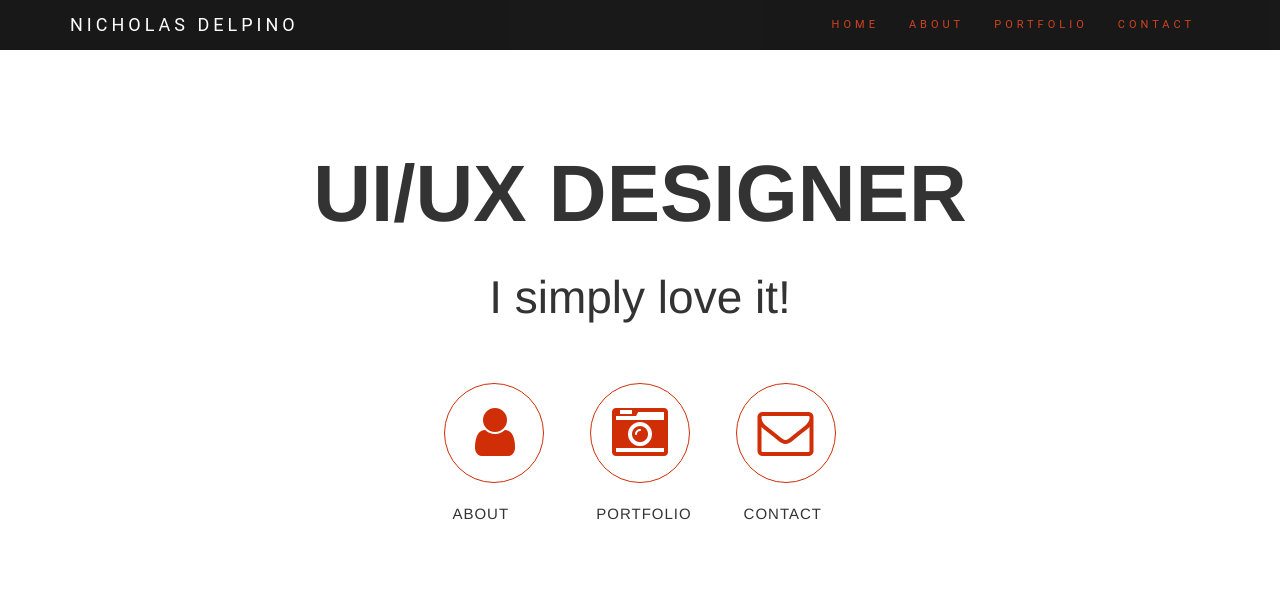
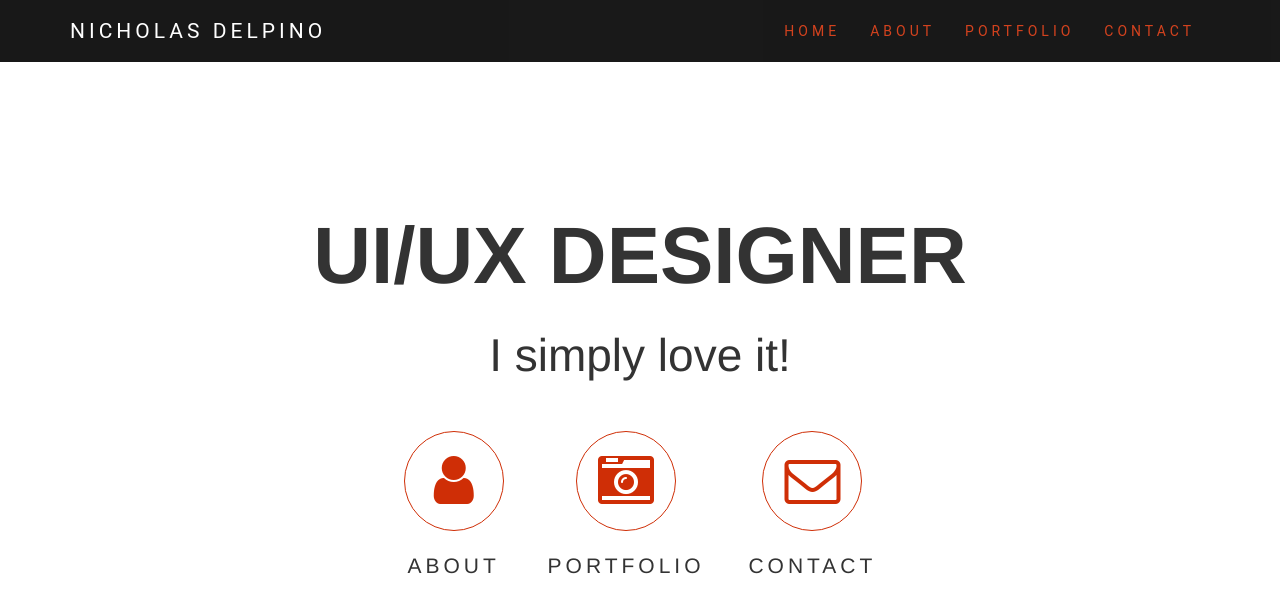
Before and after one commit to NBDelpino1/Bootstrap, a PHP site: page / in a window 1280 px wide. Shown: the top 613 px of the page. Run offline with PHP 8.4, Linux system fonts and the light colour scheme; some libraries are stand-ins or nearby versions.

Commit message:
cleaned up CSS classes, got rid of redundancies, adjusted some style and HTML

```diff
--- a/about.html
+++ b/about.html
@@ -13,7 +13,7 @@
     <link href="css/styles.css" rel="stylesheet">
 </head>
 <body>
-    <div class="wrapper">
+    <div class="main-wrapper">
         <nav class="navbar">
             <div class="container">
                 <div class="navbar-header">
@@ -35,9 +35,9 @@
             </div>
         </nav>
         <div class="container text-center test">
-            <h3>About Me</h3>
+            <h3 class="content-headline"><i class="fa fa-star" aria-hidden="true"></i> About Me</h3>
             <img class="img-circle" src="img/IandI.png">
-            <div class="container small text-center">
+            <div class="container about-desc-cont text-center">
                 <p>
                     I am humble person who is eager to learn and willing to go the extra mile to succeed in this industry.
                     I just graduated from the UCF coding bootcamp with a good understanding of the fundamentals of Full Stack Web Development.
--- a/contact.html
+++ b/contact.html
@@ -13,7 +13,7 @@
     <link href="css/styles.css" rel="stylesheet">
 </head>
 <body>
-    <div class="wrapper">
+    <div class="main-wrapper">
         <nav class="navbar">
             <div class="container">
                 <div class="navbar-header">
@@ -35,7 +35,7 @@
             </div>
         </nav>
         <div class="container text-center">
-            <h3>Send Me A Message</h3>
+            <h3 class="content-headline"><i class="fa fa-star" aria-hidden="true"></i> Contact Me</h3>
             <form>
                 <div class="form-group">
                     <div class="col-xs-12 col-md-6">
@@ -55,7 +55,7 @@
                     </div>
                     <div class="col-xs-3">
                         <span class="help-block"></span>
-                        <button type="submit" class="btn btn-default btn-lg">Submit</button>
+                        <button type="submit" class="btn btn-default btn-lg">SUBMIT</button>
                     </div>
                 </div>
             </form>
--- a/css/styles.css
+++ b/css/styles.css
@@ -1,25 +1,21 @@
-
-/* ----------- Nav styles ----------- */
 .navbar {
     font-family: 'Roboto', sans-serif;
     margin-bottom: 0;
-    /*background-color: #2d2d30;*/
+    padding-top:5px;
+    padding-bottom:5px;
+    border-radius:0;
     background-color: #000000;
-    border: 0;
-    font-size: 11px !important;
-    letter-spacing: 4px;
+    letter-spacing:4px;
     opacity: 0.9;
-    border-radius:0;
 }
-
 
 .navbar-nav  li a {
     color: #cf2e06;
 }
 
 .navbar-brand {
-    /*color: #cf2e06;*/
     color: #ffffff;
+    font-size:1.5em;
 }
 
 .navbar-brand:hover {
@@ -28,94 +24,149 @@
 
 .icon-bar {
     background-color:#cf2e06;
+    padding:2px;
 }
 
-/*Navlinks styling*/
-.navbar-nav  li a:hover {
-    color: #cf2e06 !important;
-    /*background-color: #d6d6d6;*/
+.hm-pg-icon-div {
+    display: inline-block;
+    margin: 20px;
 }
 
-/* ----------- Homepage icons ----------- */
-.floating-box {
-    display: inline-block;
-    margin: 20px;
+.icon-subtext {
     letter-spacing:4px;
 }
 
-/*Reduce icon margin so they stay inline*/
-@media only screen and (max-width: 500px) {
-    .floating-box {
-        margin: 5px;
-    }
+.hm-pg-icon {
+    color: #cf2e06;
+    border:1px solid #cf2e06;
+    border-radius: 50%;
+    padding-top:20px;
+    width: 100px;
+    height: 100px;
+    margin-bottom: 20px;
 }
 
-/*Hompage Icon styling*/
-.homepage-icon {
-    border:1px solid #cf2e06;
-    color: #cf2e06;
-    border-radius: 50%;
-    padding:20px;
-    width: 100px;
-    height: 100px;
-    -moz-transition:.5s;
-    -webkit-transition:.5s;
-    -o-transition:.5s;
-    transition:.5s;
-    margin-bottom: 20px;
-    padding-left:21px;
+.hm-pg-icon:hover {
+    background-color: #cf2e06;
+    color: #ffffff;
+    transition: all .5s ease;
 }
 
-/*Small adjustment to get Hompage Icons centered when mobile*/
-.fa-user:before {
-    margin-left:4px;
-}
-
-/*Hover effect for Homepage Icons*/
-.homepage-icon:hover {
-    /*background-color: #d7d7d7;*/
-    /*color: #ffffff;*/
-    /*border-color: #000000;*/;
-    background-color: #f7f7f7;
-}
-
-/* ----------- Homepage text ----------- */
 .headline {
     font-size:80px;
     font-weight:700;
-    margin-top:100px;
-    /*color: #000000;*/
+    margin-top:150px;
 }
 
 .subtext {
     font-size:46px;
     font-weight:100;
-    margin-top:34px;
-    margin-bottom:40px;
-    /*color: #cf2e06;*/
+    margin-top:30px;
+    margin-bottom:30px;
 }
 
-.icontext {
-    font-size:15px;
+.content-headline {
+    font-size:36px;
     font-weight:300;
-    margin-left:8px;
+    margin-top:60px;
+    margin-bottom:60px
 }
 
-/* ----------- Homepage portrait ----------- */
-@media only screen and (max-width: 667px) {
+.content-desc {
+    font-size:20px;
+    font-weight:300;
+    margin-top:60px;
+    margin-bottom:50px
+}
+
+p {
+    font-weight:200;
+    letter-spacing:1px;
+    text-align: justify;
+    font-size:1.5em;
+}
+
+.fa-star {
+    color: #cf2e06;
+}
+
+form {
+    display: inline-block;
+    text-align: left;
+    width:80%;
+}
+
+.btn {
+    color: #ffffff;
+    background-color: #cf2e06;
+    border-color: #cf2e06;
+    font-weight:600;
+    width:150px;
+    letter-spacing:2px;
+}
+
+.btn:hover {
+    color: #ffffff;
+    background-color: #b72a07;
+    border-color: #b72a07;
+}
+
+.img-circle {
+    width:200px;
+    margin-bottom:5%;
+    /*border:3px solid #000000;*/
+    padding:0px;
+    box-shadow: 0 4px 8px 0 rgba(0, 0, 0, 0.2), 0 6px 20px 0 rgba(0, 0, 0, 0.19);
+}
+
+.about-desc-cont {
+    width:80%;
+}
+
+.portfolio-img {
+    margin:10px;
+    display: inline-block;
+}
+
+.portfolio-thumb:hover {
+    opacity: 0.5;
+    filter: alpha(opacity=50); /* For IE8 and earlier */
+}
+
+.img-responsive {
+    box-shadow: 0 4px 8px 0 rgba(0, 0, 0, 0.2), 0 6px 20px 0 rgba(0, 0, 0, 0.19);
+}
+/*portrait*/
+@media only screen and (max-width: 500px) {
+    .hm-pg-icon-div {
+        margin: 5px;
+    }
+    .icon-subtext {
+        font-size:1em;
+    }
     .headline {
         font-size:46px;
+        margin-top:100px;
     }
     .subtext {
         font-size:26px;
     }
-    .icontext {
-        font-size:12px;
-        font-weight:300;
-        margin-left:8px;
+    .content-headline {
+        font-size:26px;
+    }
+    p {
+        font-size:1.15em;
+        font-weight:200;
+    }
+    form {
+        width:100%;
+    }
+    .about-desc-cont {
+        width:100%;
     }
 }
-/* ----------- Homepage landscape ----------- */
+
+/*landscape*/
 @media only screen
 and (min-device-width: 375px)
 and (max-device-width: 667px)
@@ -130,25 +181,33 @@ and (orientation: landscape) {
         margin-top:10px;
         margin-bottom:0px;
     }
-    .icontext {
-        font-size:12px;
-        font-weight:300;
-        margin-left:8px;
+    .content-headline {
+        font-size:26px;
+    }
+    p {
+        font-size:1.15em;
+        font-weight:200;
+    }
+    form {
+        width:100%;
+    }
+    .about-desc-cont {
+        width:100%;
     }
 }
 
-/*!* ----------- Homepage Laptop Non-Retina Screens ----------- *!*/
+/*!* ----------- Homepage Laptop Non-Retina Screens Testing ----------- *!*/
 /*@media screen*/
 /*and (min-device-width: 1200px)*/
 /*and (max-device-width: 1600px)*/
 /*and (-webkit-min-device-pixel-ratio: 1) {*/
-    /*.headline {*/
-        /*font-size:16px;*/
-        /*margin-top:0px;*/
-    /*}*/
+/*.headline {*/
+/*font-size:16px;*/
+/*margin-top:0px;*/
+/*}*/
 /*}*/
 
-/*!* ----------- Homepage Laptop Retina Screens ----------- *!*/
+/*!* ----------- Homepage Laptop Retina Screens Testing ----------- *!*/
 /*@media screen*/
 /*and (min-device-width: 1200px)*/
 /*and (max-device-width: 1600px)*/
@@ -156,204 +215,50 @@ and (orientation: landscape) {
 /*and (min-resolution: 192dpi) {*/
 /*}*/
 
-
-/* ----------- Video ----------- */
-.wrapper {
-    position: relative;
-    z-index: 2
-}
-
-video {
-    position: fixed;
-    top: 50%; left: 50%;
-    z-index: 1;
-    transform: translate(-50%, -50%);
-}
-
-.responsive-video {
-    max-width: 100%;
-    height: auto;
-}
-
-/* ----------- Video ----------- */
-@media only screen and (max-width: 500px) {
-    .wrapper {
-
-    }
-    video {
-        top:85%;
-        width:100%;
-        height:100%;
-    }
-}
-
-
-/* ----------- Background Image ----------- */
-
-#bg {
-    position: fixed;
-    top: -50%;
-    left: -50%;
-    width: 200%;
-    height: 200%;
-}
-#bg img {
-    position: absolute;
-    top: 0;
-    left: 0;
-    right: 0;
-    bottom: 0;
-    margin: auto;
-    min-width: 50%;
-    min-height: 50%;
-
-}
-
-
-
-
-
-
-
-
-
-
-
-
-
-
-/*div.img {*/
-    /*margin: 5px;*/
-    /*border: 1px solid #ccc;*/
-    /*float: left;*/
-    /*width: 180px;*/
+ /*!*----------- Video Testing ----------- *!*/
+/*.main-wrapper {*/
+    /*position: relative;*/
+    /*z-index: 2*/
 /*}*/
 
-/*div.img:hover {*/
-    /*border: 1px solid #777;*/
+/*video {*/
+    /*position: fixed;*/
+    /*top: 50%; left: 50%;*/
+    /*z-index: 1;*/
+    /*transform: translate(-50%, -50%);*/
 /*}*/
 
-/*div.img img {*/
-    /*width: 100%;*/
+/*.responsive-video {*/
+    /*max-width: 100%;*/
     /*height: auto;*/
 /*}*/
 
-/*div.desc {*/
-    /*padding: 15px;*/
-    /*text-align: center;*/
+/*@media only screen and (max-width: 500px) {*/
+    /*.main-wrapper {*/
+
+    /*}*/
+    /*video {*/
+        /*top:85%;*/
+        /*width:100%;*/
+        /*height:100%;*/
+    /*}*/
 /*}*/
 
-
-
-
-
-/* ----------- Contact Page Form ----------- */
-h3 {
-    margin-top:10%;
-    margin-bottom:5%;
-    font-size:25px;
-    font-weight:100;
-}
-
-form {
-    display: inline-block;
-    text-align: left;
-    width:80%;
-}
-
-.btn {
-    color: #ffffff;
-    background: rgb(207,46,6); /* Old browsers */
-    background: -moz-linear-gradient(top,  rgba(207,46,6,1) 0%, rgba(255,48,25,1) 100%); /* FF3.6-15 */
-    background: -webkit-linear-gradient(top,  rgba(207,46,6,1) 0%,rgba(255,48,25,1) 100%); /* Chrome10-25,Safari5.1-6 */
-    background: linear-gradient(to bottom,  rgba(207,46,6,1) 0%,rgba(255,48,25,1) 100%); /* W3C, IE10+, FF16+, Chrome26+, Opera12+, Safari7+ */
-    filter: progid:DXImageTransform.Microsoft.gradient( startColorstr='#cf0404', endColorstr='#ff3019',GradientType=0 ); /* IE6-9 */
-    border-color: rgb(207,46,6);
-    font-weight:200;
-
-}
-
-/* ----------- Contact Page portrait ----------- */
-@media only screen and (max-width: 667px) {
- form {
-     width:100%;
- }
-    h3 {
-        margin-top:15%;
-        margin-bottom:10%;
-    }
-}
-/* ----------- Contact Page landscape ----------- */
-@media only screen
-and (min-device-width: 375px)
-and (max-device-width: 667px)
-and (-webkit-min-device-pixel-ratio: 2)
-and (orientation: landscape) {
- form {
-     width:85%;
- }
-    h3 {
-        margin-top:10%;
-        margin-bottom:10%;
-    }
-}
-
-
-
-
-/* ----------- About Page ----------- */
-.img-circle {
-    width:200px;
-    margin-bottom:5%;
-    border:3px solid #cf2e06;
-    padding:10px;
-}
-
-
-p {
-    font-weight:200;
-    letter-spacing: 1px;
-    text-align: justify;
-    /*TODO - need to adjust this text size*/
-    font-size:18px;
-}
-
-
-
-
-/*TODO - testing out width of about text*/
-.small {
-    width:80%;
-}
-
-
-
-
-
-
-
-
-
-
-.portfolio-img {
-    margin:10px;
-    display: inline-block;
-    /*border:solid 1px lightgrey;*/
-
-
-}
-
-
-
-
-
-/*div.desc {*/
-    /*padding: 15px;*/
-    /*text-align: center;*/
+ /*!*----------- BG Img Testing ----------- *!*/
+/*#bg {*/
+    /*position: fixed;*/
+    /*top: -50%;*/
+    /*left: -50%;*/
+    /*width: 200%;*/
+    /*height: 200%;*/
 /*}*/
-
-
-.tint:hover {
-    opacity: 0.5;
-    filter: alpha(opacity=50); /* For IE8 and earlier */
-}
+/*#bg img {*/
+    /*position: absolute;*/
+    /*top: 0;*/
+    /*left: 0;*/
+    /*right: 0;*/
+    /*bottom: 0;*/
+    /*margin: auto;*/
+    /*min-width: 50%;*/
+    /*min-height: 50%;*/
+/*}*/
--- a/index.html
+++ b/index.html
@@ -13,7 +13,7 @@
     <link href="css/styles.css" rel="stylesheet">
 </head>
 <body>
-    <div class="wrapper">
+    <div class="main-wrapper">
         <nav class="navbar">
             <div class="container">
                 <div class="navbar-header">
@@ -37,19 +37,23 @@
         <div class="text-center">
             <h1 class="headline">UI/UX DESIGNER</h1>
             <h3 class="subtext">I simply love it!</h3>
-            <!--<h1 class="headline">FRONT END WEB DEVELOPER</h1>-->
-            <!--<h3 class="subtext">Specializing in UI/UX Design </h3>-->
-            <div class="floating-box">
-                <a href="about.html"><i class="fa fa-user fa-4x homepage-icon" aria-hidden="true"></i></a>
-                <p class="icontext">ABOUT</p>
+            <div class="hm-pg-icon-div">
+                <a href="about.html"><i class="fa fa-user fa-4x hm-pg-icon" aria-hidden="true"></i></a>
+                <div>
+                    <p class="text-center icon-subtext">ABOUT</p>
+                </div>
             </div>
-            <div class="floating-box">
-                <a href="portfolio.html"><i class="fa fa-camera-retro fa-4x homepage-icon" aria-hidden="true"></i></a>
-                <p class="icontext">PORTFOLIO</p>
+            <div class="hm-pg-icon-div">
+                <a href="portfolio.html"><i class="fa fa-camera-retro fa-4x hm-pg-icon" aria-hidden="true"></i></a>
+                <div>
+                    <p class="text-center icon-subtext">PORTFOLIO</p>
+                </div>
             </div>
-            <div class="floating-box">
-                <a href="contact.html"><i class="fa fa-envelope-o fa-4x homepage-icon" aria-hidden="true"></i><br></a>
-                <p class="icontext">CONTACT</p>
+            <div class="hm-pg-icon-div">
+                <a href="contact.html"><i class="fa fa-envelope-o fa-4x hm-pg-icon" aria-hidden="true"></i><br></a>
+               <div>
+                   <p class="text-center icon-subtext">CONTACT</p>
+               </div>
             </div>
         </div>
     </div>
--- a/port_americanairlines.html
+++ b/port_americanairlines.html
@@ -13,7 +13,7 @@
     <link href="css/styles.css" rel="stylesheet">
 </head>
 <body>
-<div class="wrapper">
+<div class="main-wrapper">
     <nav class="navbar">
         <div class="container">
             <div class="navbar-header">
@@ -35,7 +35,7 @@
         </div>
     </nav>
     <div class="container text-center">
-        <h3>To improve my skills I try to recreate websites I like. This is my recreation of the American Airlines website</h3>
+        <h3 class="content-desc"><i class="fa fa-star" aria-hidden="true"></i> To improve my skills I try to recreate websites I like.This is my recreation of the American Airlines website</h3>
         <div class="row">
             <div class="col-sm-12">
                 <div class="portfolio-img">
--- a/port_matchdating.html
+++ b/port_matchdating.html
@@ -13,7 +13,7 @@
     <link href="css/styles.css" rel="stylesheet">
 </head>
 <body>
-<div class="wrapper">
+<div class="main-wrapper">
     <nav class="navbar">
         <div class="container">
             <div class="navbar-header">
@@ -35,7 +35,7 @@
         </div>
     </nav>
     <div class="container text-center">
-        <h3>A quick bootstrap themed dating website</h3>
+        <h3 class="content-desc"><i class="fa fa-star" aria-hidden="true"></i> A quick bootstrap themed dating website</h3>
         <div class="row">
             <div class="col-sm-12">
                 <div class="portfolio-img">
--- a/port_ucfdt.html
+++ b/port_ucfdt.html
@@ -13,7 +13,7 @@
     <link href="css/styles.css" rel="stylesheet">
 </head>
 <body>
-<div class="wrapper">
+<div class="main-wrapper">
     <nav class="navbar">
         <div class="container">
             <div class="navbar-header">
@@ -35,7 +35,7 @@
         </div>
     </nav>
     <div class="container text-center">
-        <h3>My Version 2 of the app students use to manage the UCF coding class</h3>
+        <h3 class="content-desc"><i class="fa fa-star" aria-hidden="true"></i> My Version 2 of the app students use to manage the UCF coding class</h3>
         <div class="row">
             <div class="col-sm-12">
                 <div class="portfolio-img">
--- a/port_ucfmobile.html
+++ b/port_ucfmobile.html
@@ -13,7 +13,7 @@
     <link href="css/styles.css" rel="stylesheet">
 </head>
 <body>
-<div class="wrapper">
+<div class="main-wrapper">
     <nav class="navbar">
         <div class="container">
             <div class="navbar-header">
@@ -35,9 +35,7 @@
         </div>
     </nav>
     <div class="container text-center">
-        <h3>
-            I started this project for fun trying to come up with a more "native feeling" app for class
-        </h3>
+        <h3 class="content-desc"><i class="fa fa-star" aria-hidden="true"></i> I started this project for fun trying to come up with a more "native feeling" app for class</h3>
         <div class="row">
             <div class="col-sm-12 col-md-6">
                 <div class="portfolio-img">
```
Also changed, not shown: portfolio.html (+6 -6 lines).
